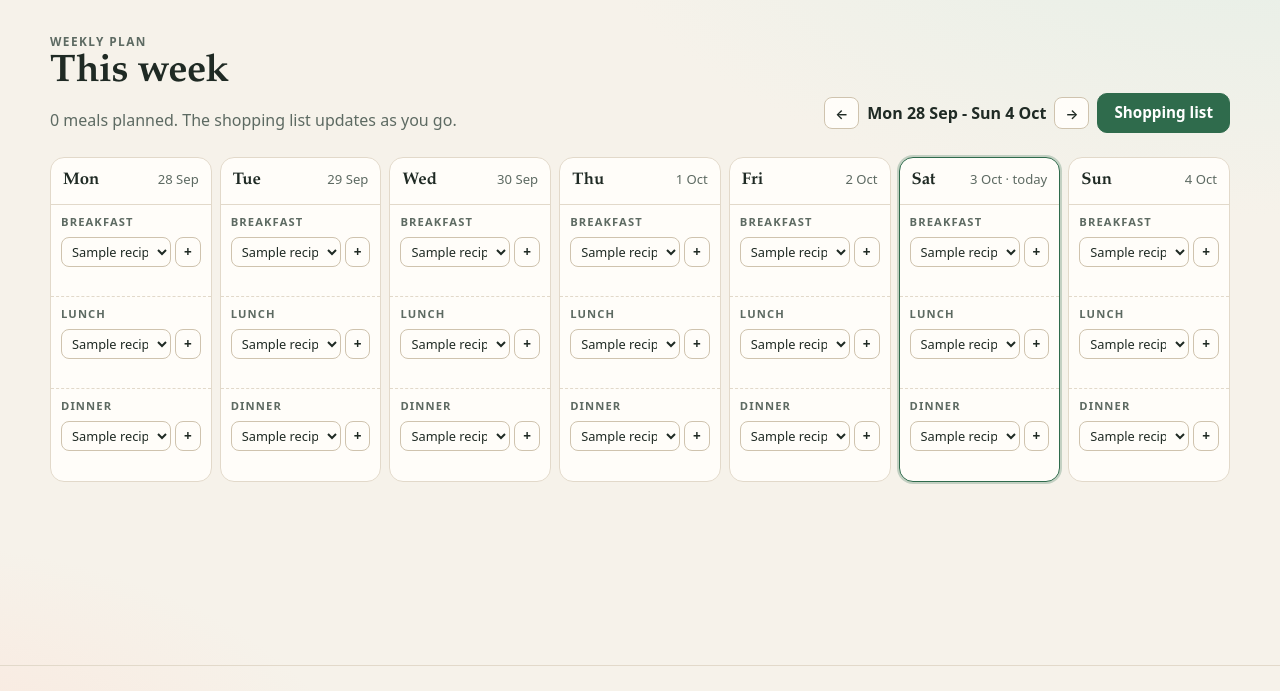
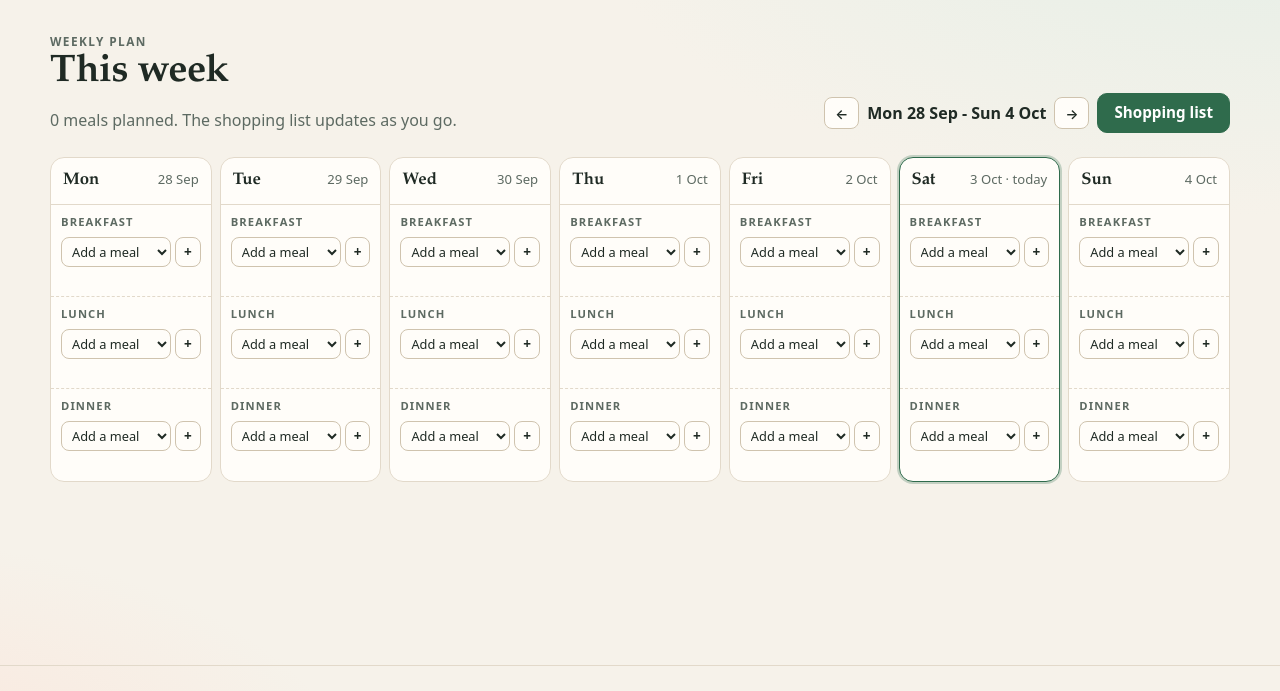
Before and after one commit to Mdjamilh/pantry-planner, a FastAPI app: page /plan in a window 1280 px wide. Shown: the part 65-756 px from the top of the page. Run offline with FastAPI, Linux system fonts and the light colour scheme; the visitor is signed in with stand-in values (Sample User, id 1); tables that the repository leaves empty hold one stand-in row (values such as "Sample post").

Commit message:
fix: use a placeholder in plan cell recipe pickers

```diff
--- a/pantry_planner/templates/partials/plan_cell.html
+++ b/pantry_planner/templates/partials/plan_cell.html
@@ -19,7 +19,8 @@
     <input type="hidden" name="day" value="{{ day.isoformat() }}">
     <input type="hidden" name="slot" value="{{ slot }}">
     <label class="visually-hidden" for="{{ cell_id }}-recipe">Recipe for {{ day.strftime('%A') }} {{ slot }}</label>
-    <select class="select" id="{{ cell_id }}-recipe" name="recipe_id">
+    <select class="select" id="{{ cell_id }}-recipe" name="recipe_id" required>
+      <option value="" selected disabled>Add a meal</option>
       {% for r in recipes %}<option value="{{ r.id }}">{{ r.title }}</option>{% endfor %}
     </select>
     <button class="btn btn-sm" type="submit" aria-label="Add to {{ day.strftime('%A') }} {{ slot }}">+</button>
```
